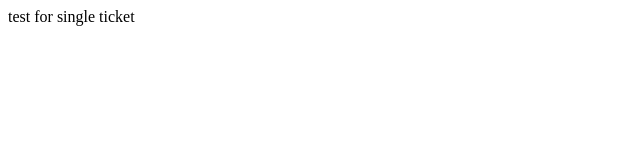
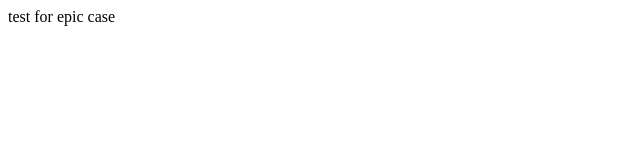
Before and after one commit to yunimm/deploy-test-slack, a Nuxt app: page / in a window 1280 px wide. Shown: the top 160 px of the page, without its empty margins (0-640 px from the left). Built offline with nearby package versions, Linux system fonts and the light colour scheme.

Commit message:
test: epic case

```diff
--- a/app/app.vue
+++ b/app/app.vue
@@ -1,5 +1,5 @@
 <template>
   <div>
-    test for single ticket
+    test for epic case
   </div>
 </template>
```
